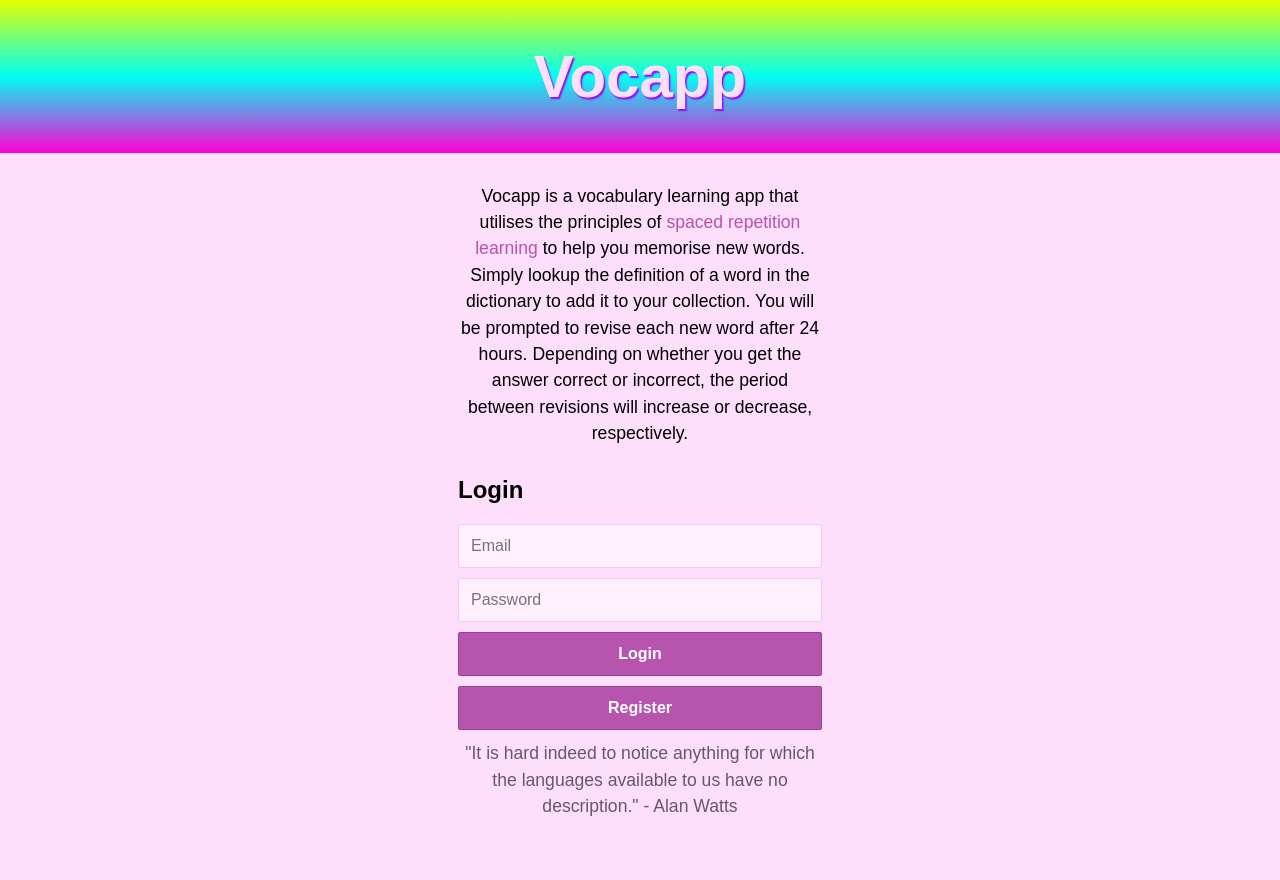
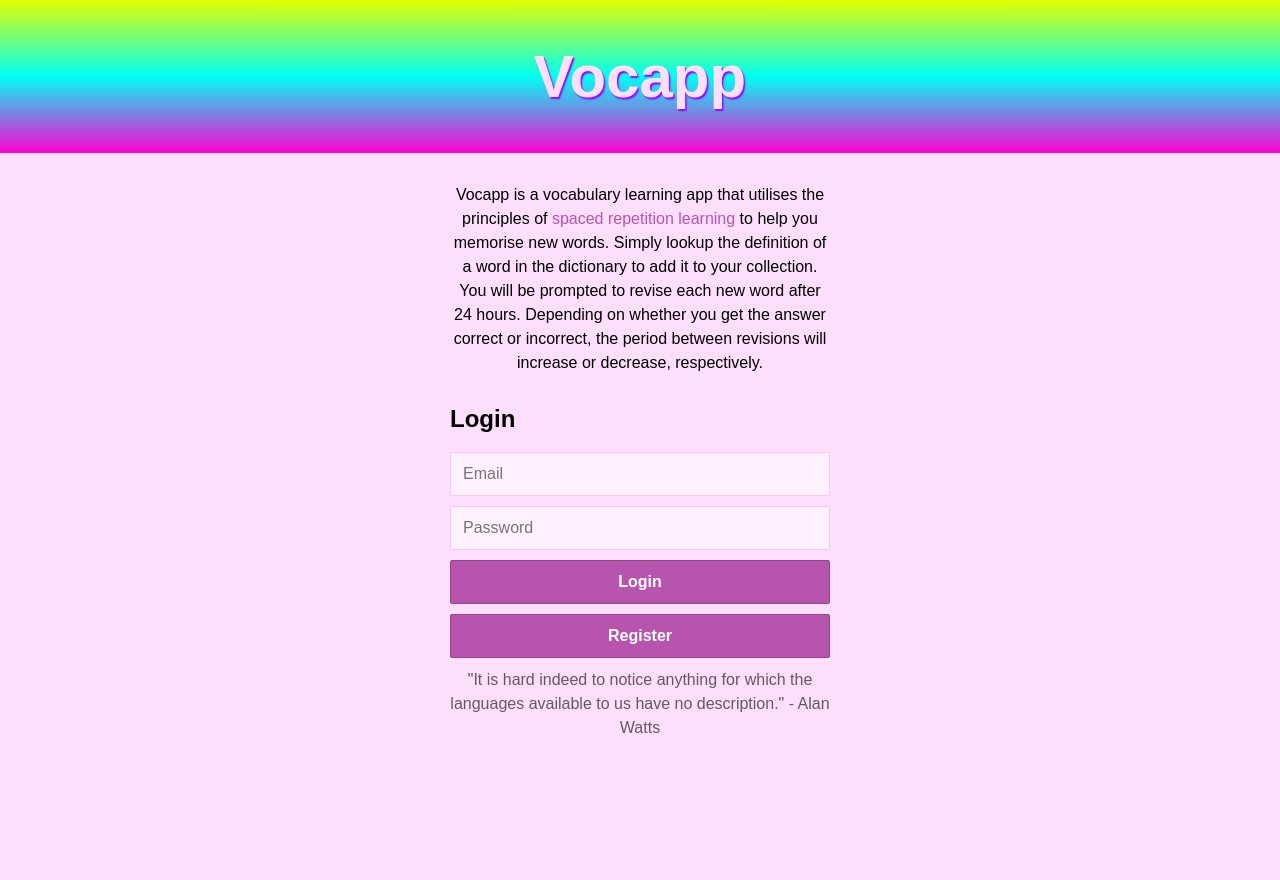
Before and after one commit to neurochilds/vocapp, a FastAPI app: page /login in a window 1280 px wide. After the commit the page ends 733 px from the top, so only its background shows below. Run offline with FastAPI, Linux system fonts and the light colour scheme.

Commit message:
Tidied layout of login page

```diff
--- a/static/styles.css
+++ b/static/styles.css
@@ -31,7 +31,7 @@ body {
   }
 
   .middle-container {
-    width: 24em;
+    width: 25em;
     max-width: 100%;
   }
 
@@ -255,14 +255,14 @@ body {
   .intro {
     margin-bottom: 30px;
     line-height: 1.5;
-    font-size: 1.1em;
+    font-size: 1em;
     text-align: center;
   }
 
   .quote {
     margin-bottom: 30px;
     line-height: 1.5;
-    font-size: 1.1em;
+    font-size: 1em;
     text-align: center;
     opacity:0.6 ;
   }
```
